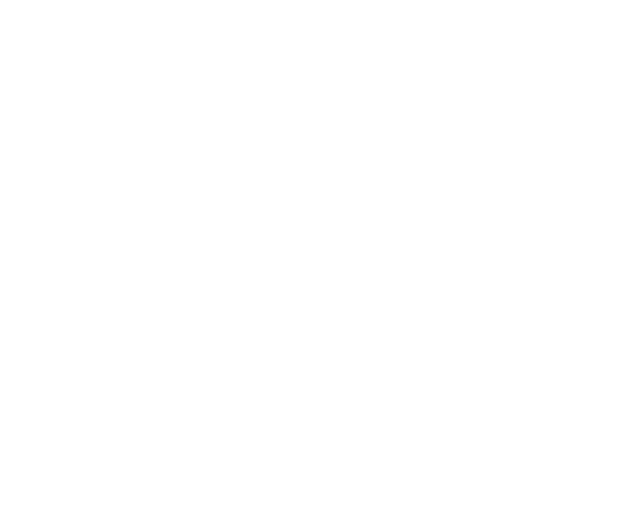
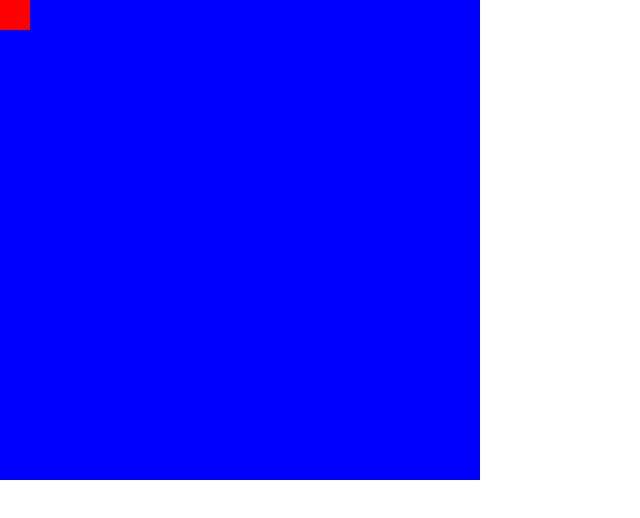
Before and after one commit to mattdimicelli/No_Framework_Etch_a_Sketch, a plain HTML site: page index.html in a window 1280 px wide. Shown: the whole page, without its empty margins (0-640 px from the left). Drawn offline with Linux system fonts and the light colour scheme.

Commit message:
basic sketch functionality now present.

```diff
--- a/index.html
+++ b/index.html
@@ -3,7 +3,7 @@
   <head>
     <title>Etch-a-Sketch</title>
     <meta charset="utf-8" />
-    <link rel="stylesheet" href="style.css" />
+    <link type="text/css" rel="stylesheet" href="style.css" />
   </head>
   <body>
     <div id="container"></div>
--- a/js/code.js
+++ b/js/code.js
@@ -0,0 +1,22 @@
+function createDivwithID(id) {
+  const div = document.createElement("div");
+  div.setAttribute("id", id);
+  div.classList.add("square");
+  return div;
+}
+
+const container = document.querySelector("#container");
+createAndAppend256Divs();
+const squares = document.querySelectorAll(".square");
+squares.forEach((square) => {
+  square.addEventListener("mouseenter", () => {
+    square.classList.toggle("hovered");
+  });
+});
+
+function createAndAppend256Divs() {
+  for (let i = 1; i <= 256; i++) {
+    const div = createDivwithID(i);
+    container.appendChild(div);
+  }
+}
--- a/style.css
+++ b/style.css
@@ -127,3 +127,17 @@ table {
   border-collapse: collapse;
   border-spacing: 0;
 }
+div {
+  background-color: blue;
+  width: 30px;
+  height: 30px;
+}
+.hovered {
+  background-color: red;
+}
+#container {
+  background-color: white;
+  display: grid;
+  grid-template-columns: repeat(16, 1fr);
+  grid-template-rows: repeat(16, 1fr);
+}
```
